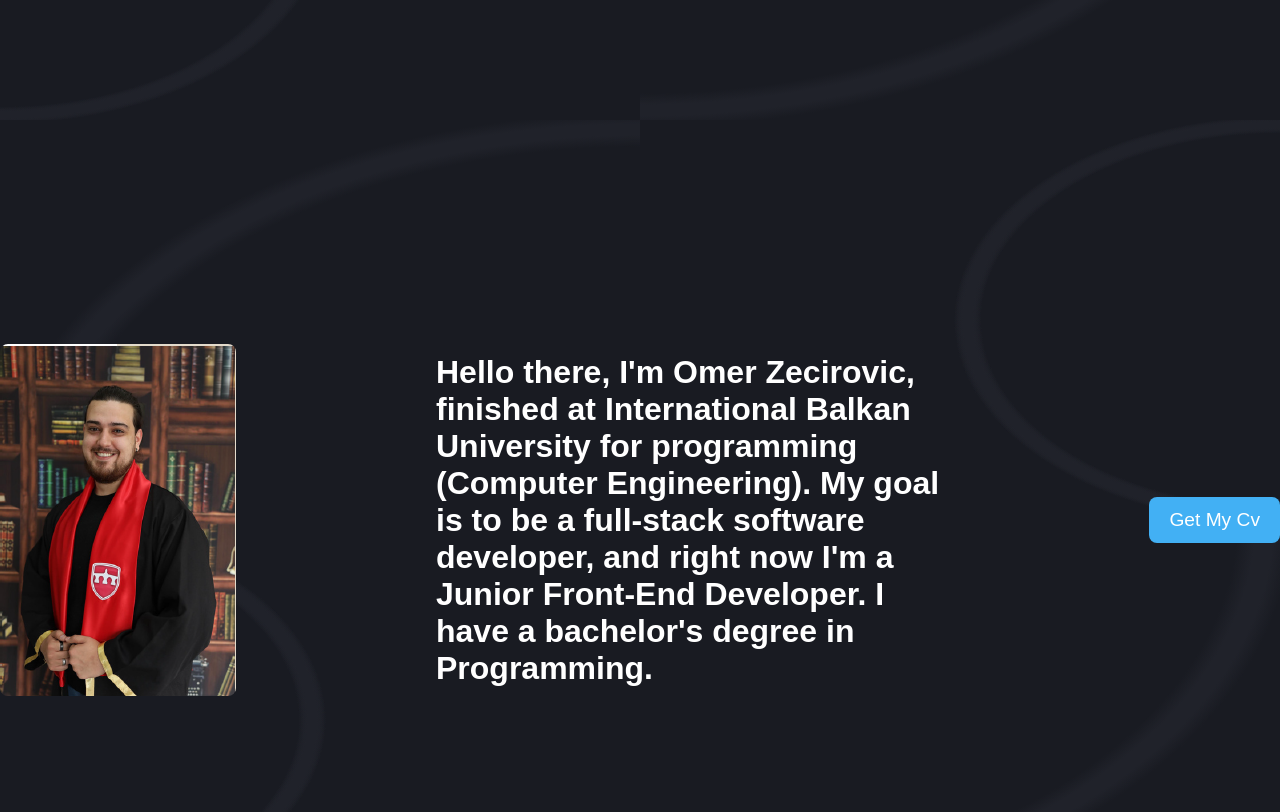
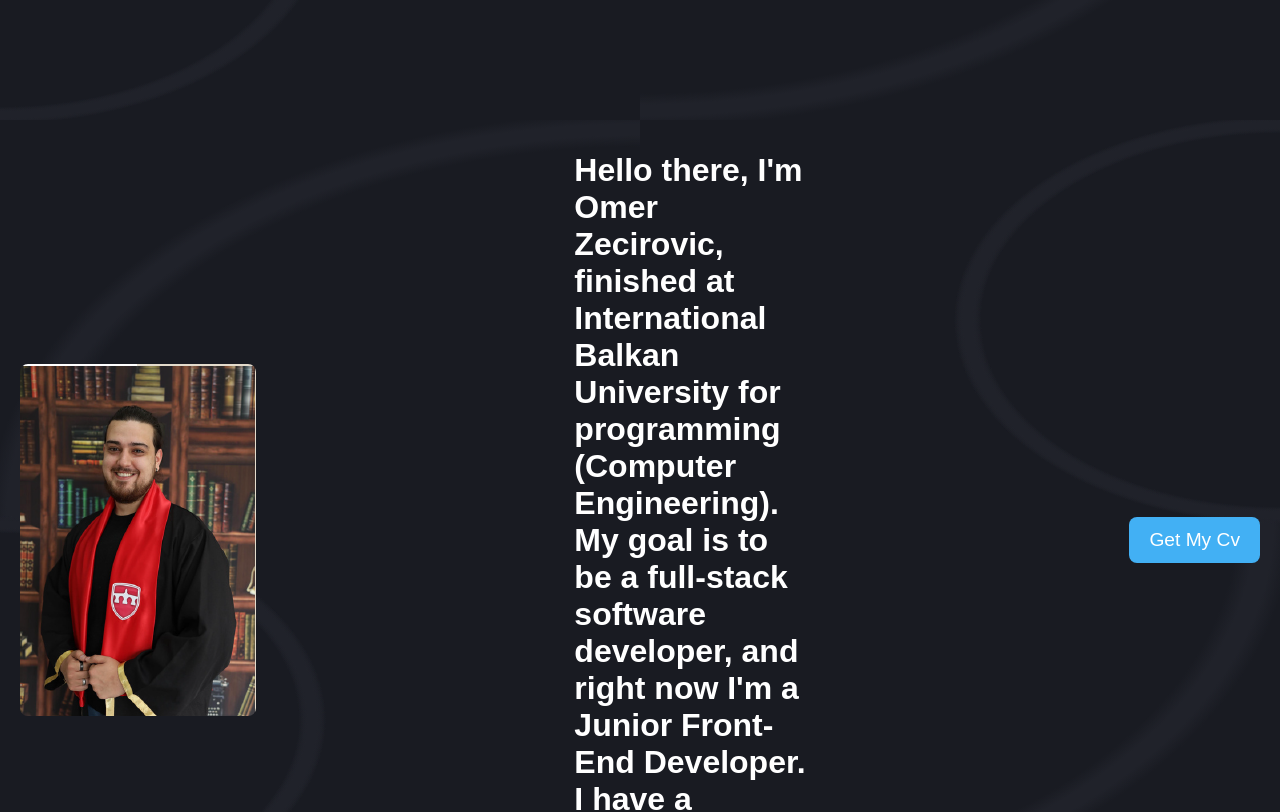
Before and after one commit to OmerZecirovic/Portfolio, a website: page index.html in a window 1280 px wide. Shown: the part 680-1492 px from the top of the page. Drawn offline with Linux system fonts and the light colour scheme.

Commit message:
popravke neke

```diff
--- a/index.html
+++ b/index.html
@@ -3,7 +3,7 @@
 <head>
     <meta charset="UTF-8">
     <meta name="viewport" content="width=device-width, initial-scale=1.0">
-    <title>Document</title>
+    <title>Portfolio</title>
     <link rel="stylesheet" href="styles.css">
 </head>
 <body>
--- a/styles.css
+++ b/styles.css
@@ -105,14 +105,13 @@
     display: flex;
     justify-content: space-between;
     align-items: center;
-    width: fit-content;
-    margin: auto;
+    margin: 20px;
     height: 100vh;
     gap: 200px;
 }
 
 .my-text1 h1 {
-    flex: 1; /* Allow the text to take remaining space */
+    flex: 0.5;
     font-size: 2rem;
     color: white;
 }
@@ -168,6 +167,7 @@
 
 
 .my-skills {
+    display: block;
     color: white;
     padding: 80px 0; /* Adjust spacing as needed */
     text-align: center;
```
